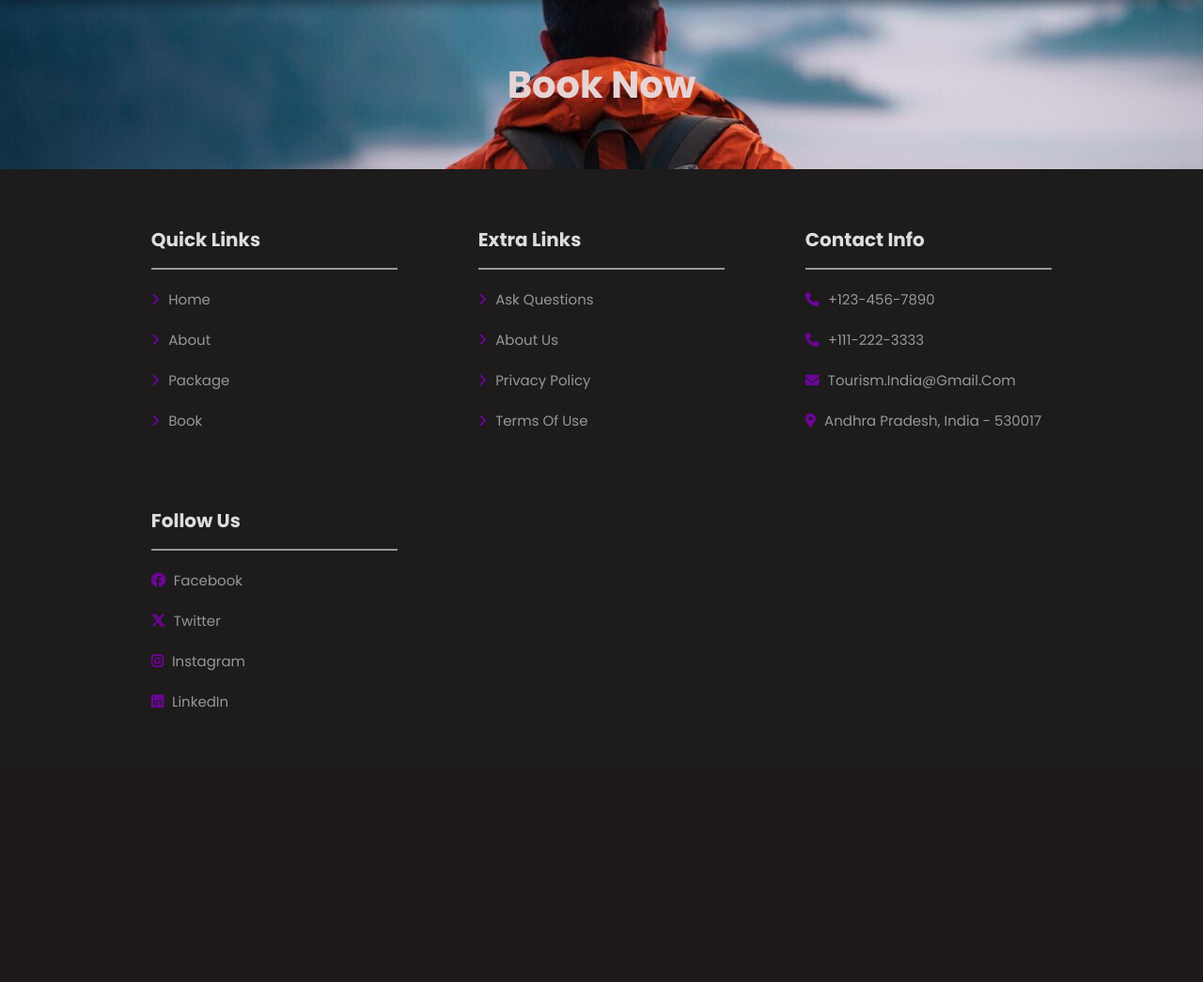
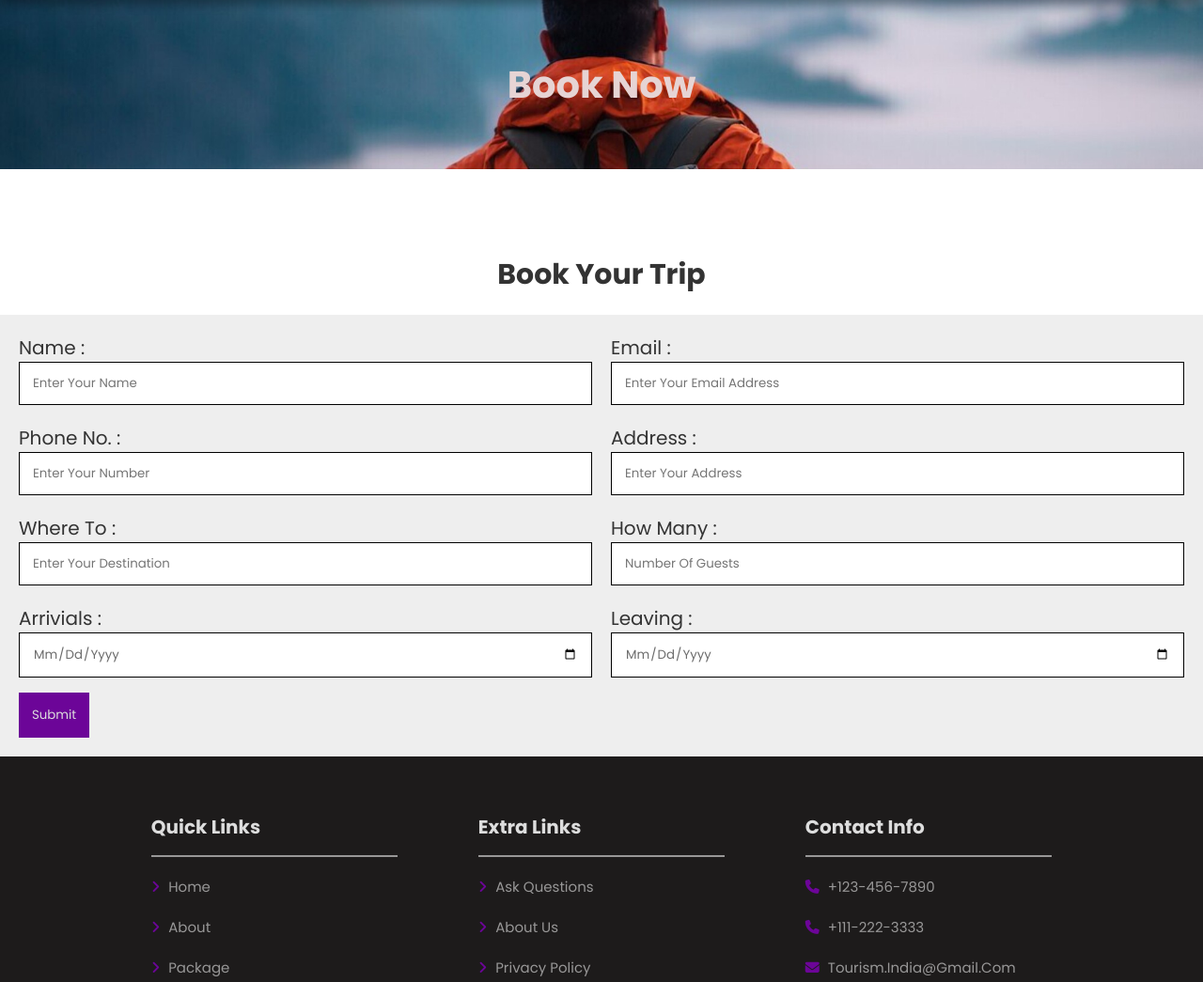
Before and after one commit to Mugada-Jai-Krishna-Chaitanya/Tourism-Website, a PHP site: page /Files/book.html in a window 1280 px wide. Shown: the part 78-1123 px from the top of the page at 94% size. Before the commit the page ends 831 px from the top, so only its background shows below. Run offline with PHP 8.4, Linux system fonts and the light colour scheme.

Commit message:
booking page

```diff
--- a/Files/book.html
+++ b/Files/book.html
@@ -31,10 +31,58 @@
     </div>
 
 
+    <section class="booking">
 
+        <h1 class="heading-title">Book your trip</h1>
+        <form action="book_form.html" method="post" class="book-form">
 
+            <div class="flex">
+                <div class="inputBox">
+                    <span>Name :</span>
+                    <input type="text" placeholder="Enter your Name" name="name">
+                </div>
 
+                <div class="inputBox">
+                    <span>Email :</span>
+                    <input type="text" placeholder="Enter your Email address" name="email">
+                </div>
 
+                <div class="inputBox">
+                    <span>Phone No. :</span>
+                    <input type="number" placeholder="Enter your Number" name="phone">
+                </div>
+
+                <div class="inputBox">
+                    <span>Address :</span>
+                    <input type="text" placeholder="Enter your address" name="address">
+                </div>
+
+                <div class="inputBox">
+                    <span>Where to :</span>
+                    <input type="text" placeholder="Enter your Destination" name="location">
+                </div>
+
+                <div class="inputBox">
+                    <span>How many  :</span>
+                    <input type="number" placeholder="Number of Guests" name="guests">
+                </div>
+
+                <div class="inputBox">
+                    <span>Arrivials :</span>
+                    <input type="date" name="arrivials">
+                </div>
+
+                <div class="inputBox">
+                    <span>Leaving :</span>
+                    <input type="date" name="leaving">
+                </div>
+            </div>
+            <br>
+
+            <input type="submit" value="submit" class="btn" name="send">
+
+        </form>
+    </section>
 
 
     <div class="footer">
--- a/Files/style.css
+++ b/Files/style.css
@@ -580,17 +580,47 @@ a:hover{
     transition: 0.5s;
 }
 
+.booking .book-form{
+    padding: 2rem;
+    background-color: var(--light-bg);
+}
 
+.booking .book-form .flex{
+    display: flex;
+    flex-wrap: wrap;
+    gap: 2rem;
+}
 
+.booking .book-form .flex .inputBox{
+    flex: 1 1 41rem;
+    font-size: 2rem;
+}
 
+.booking div{
+    padding: 0;
+}
 
+.booking .book-form .flex .inputBox input{
+    width: 100%;
+    padding: 1.2rem 1.4rem;
+    color: var(--light-black);
+    border: 1px solid black;
+}
 
+.btn{
+    cursor: pointer;
+    text-align: center;
+    padding: 1.4rem;
+    color: var(--white);
+    background-color: #6c0598;
+}
 
-
-
-
-
-
+.booking .heading-title{
+    text-align: center;
+    padding-top: 9rem;
+    font-size: 3rem;
+    padding-bottom: 2rem;
+}
 
 
 
```
